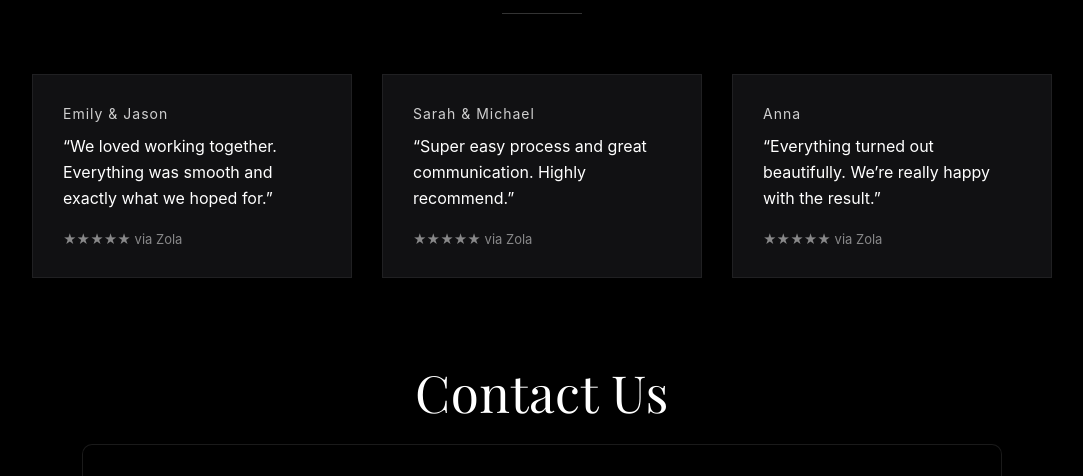
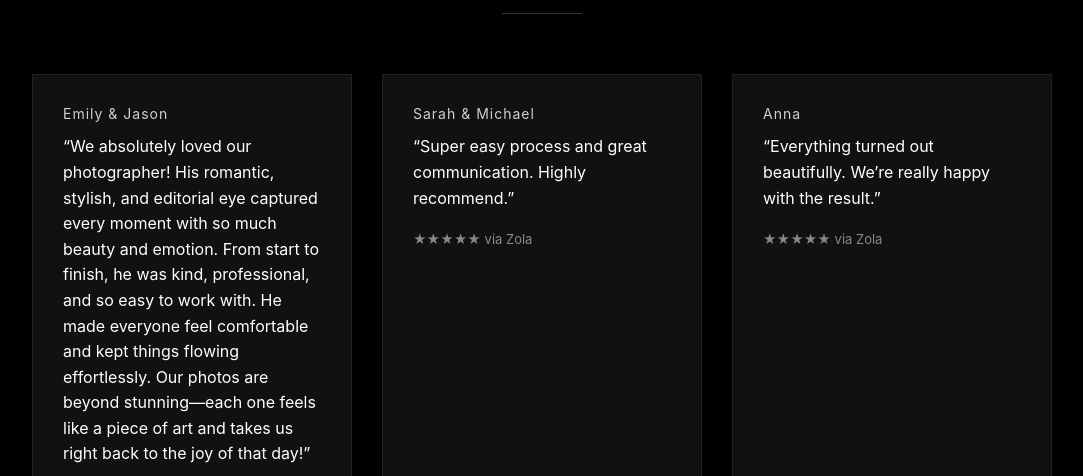
Before and after one commit to kostya0footgo/new-meted-, a plain HTML site: page docs/index.html in a window 1280 px wide. Shown: the part 4460-4936 px from the top of the page, without its empty margins (98-1181 px from the left). Drawn offline with nearby package versions, Linux system fonts and the light colour scheme; a web font is replaced by a local one.

Commit message:
Revise testimonial content in index.html
Updated testimonial text for Emily & Jason.

```diff
--- a/docs/index.html
+++ b/docs/index.html
@@ -353,7 +353,16 @@
           Emily & Jason
         </div>
         <div style="font-size:16px; line-height:1.6; color:#ffffff;">
-          “We loved working together. Everything was smooth and exactly what we hoped for.”
+          “We absolutely loved our photographer! His
+romantic, stylish, and editorial eye captured
+every moment with so much beauty and
+emotion. From start to finish, he was kind,
+professional, and so easy to work with. He
+made everyone feel comfortable and kept
+things flowing effortlessly. Our photos are
+beyond stunning—each one feels like a piece
+of art and takes us right back to the joy of that
+day!”
         </div>
         <div style="margin-top:20px; font-size:13px; color:#ffffff80;">
           ★★★★★ via Zola
```
